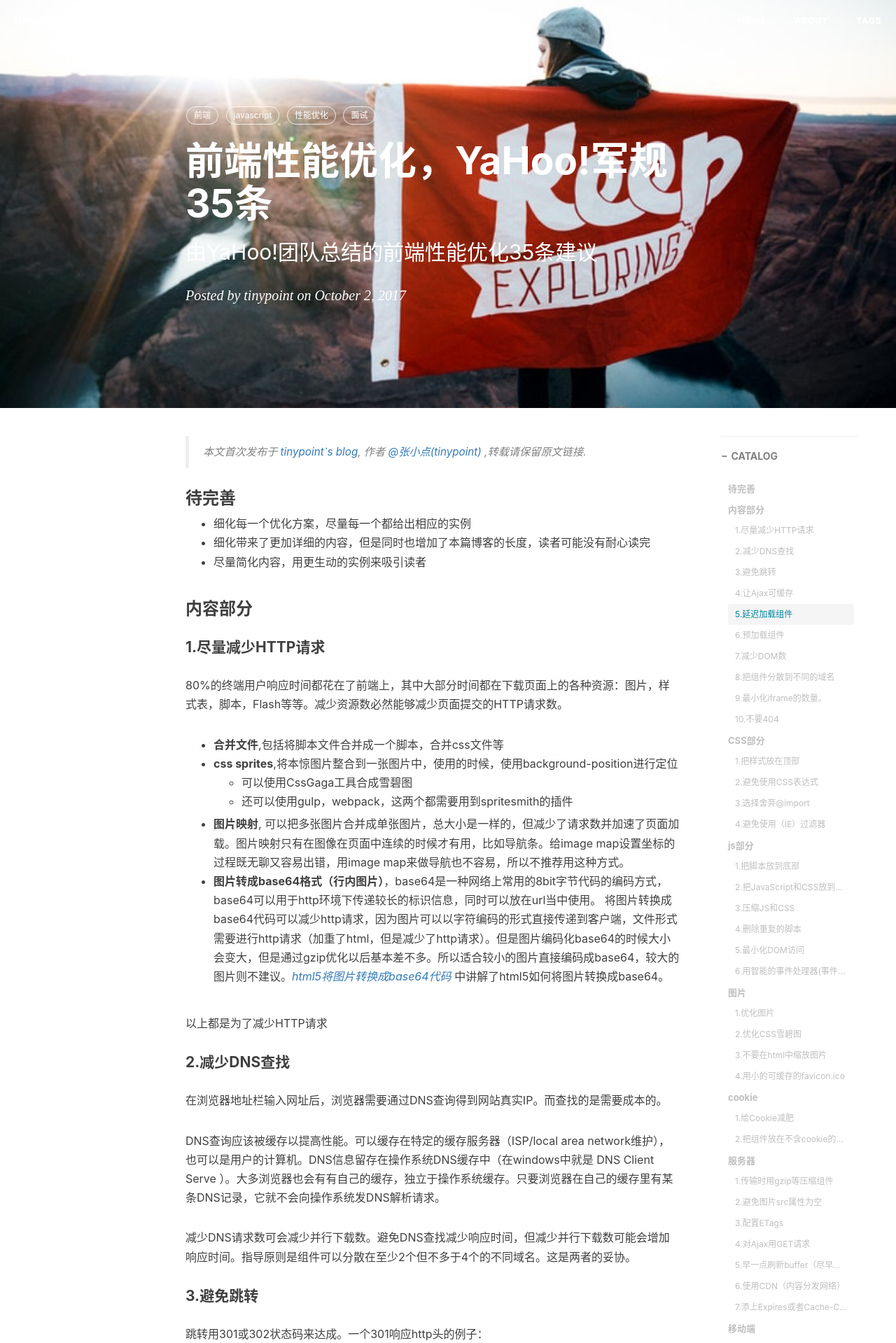
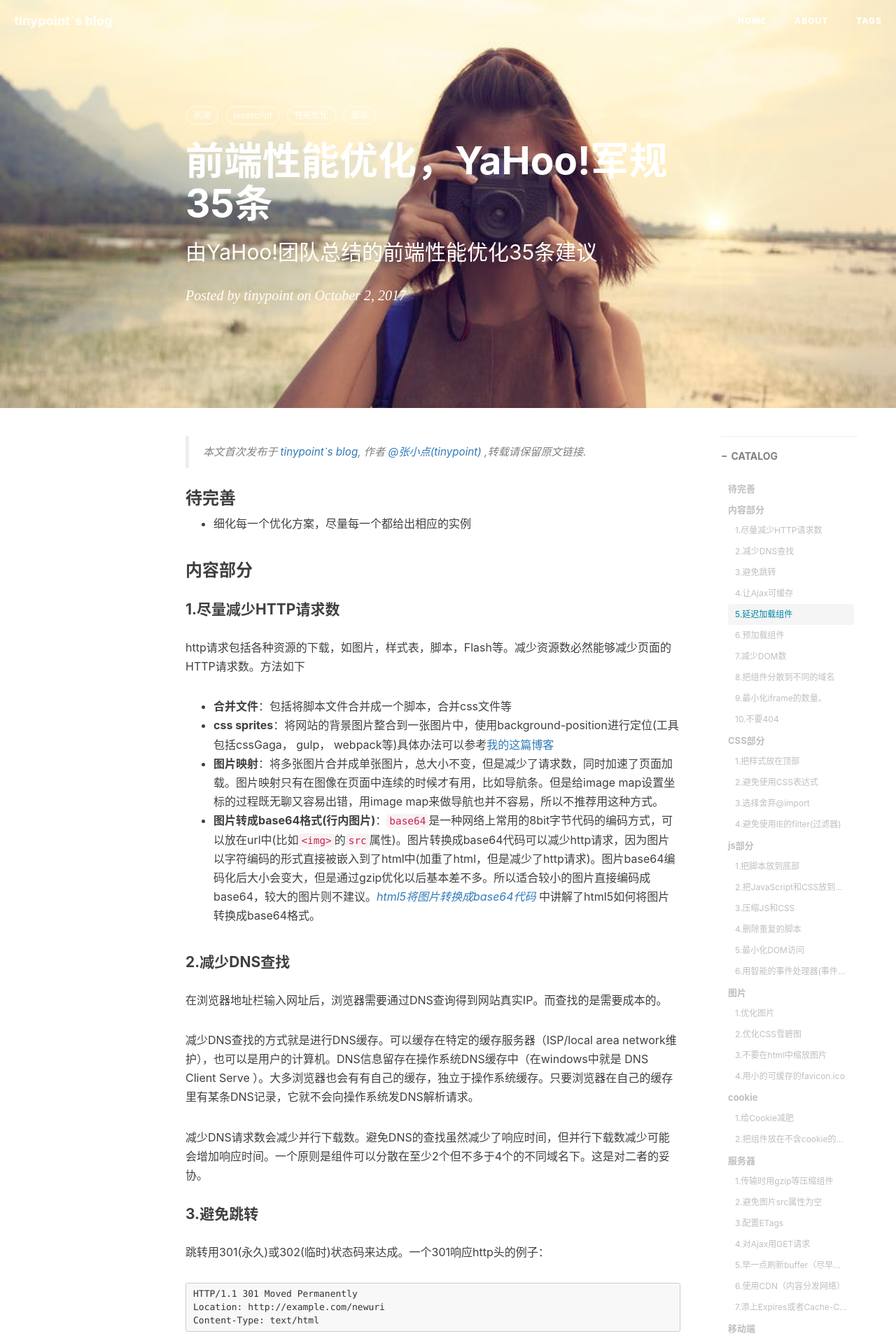
Before and after one commit to tinypoint/tinypoint.github.io, a Jekyll site: the page built from _posts/2017-10-02-YaHoo军规35条.md, in a window 1280 px wide. Shown: the top 1919 px of the page at 70% size. Built offline with Jekyll 4.4.1, drawn with Linux system fonts in a browser that asks for light colours; nearby versions of some CDN libraries; comment, search, counter and statistics services are not loaded; some of the changed text lies outside the part shown.

Commit message:
Update 2017-10-02-YaHoo军规35条.md

````diff
--- a/_posts/2017-10-02-YaHoo军规35条.md
+++ b/_posts/2017-10-02-YaHoo军规35条.md
@@ -4,7 +4,7 @@
 subtitle:   由YaHoo!团队总结的前端性能优化35条建议
 date:       2017-10-02
 author:     tinypoint
-header-img: img/YaHoo.jpg
+header-img: img/blog-bg-02.jpg
 catalog: true
 tags:
     - 前端
@@ -17,38 +17,31 @@
 
 ### 待完善
 - 细化每一个优化方案，尽量每一个都给出相应的实例
-- 细化带来了更加详细的内容，但是同时也增加了本篇博客的长度，读者可能没有耐心读完
-- 尽量简化内容，用更生动的实例来吸引读者
 
 ### 内容部分
 
 
-#### 1.尽量减少HTTP请求
+#### 1.尽量减少HTTP请求数
 
-80%的终端用户响应时间都花在了前端上，其中大部分时间都在下载页面上的各种资源：图片，样式表，脚本，Flash等等。减少资源数必然能够减少页面提交的HTTP请求数。
+http请求包括各种资源的下载，如图片，样式表，脚本，Flash等。减少资源数必然能够减少页面的HTTP请求数。方法如下
 
-- **合并文件**,包括将脚本文件合并成一个脚本，合并css文件等
-- **css sprites**,将本惊图片整合到一张图片中，使用的时候，使用background-position进行定位
-    - 可以使用CssGaga工具合成雪碧图
-    - 还可以使用gulp，webpack，这两个都需要用到spritesmith的插件
-- **图片映射**, 可以把多张图片合并成单张图片，总大小是一样的，但减少了请求数并加速了页面加载。图片映射只有在图像在页面中连续的时候才有用，比如导航条。给image map设置坐标的过程既无聊又容易出错，用image map来做导航也不容易，所以不推荐用这种方式。
-- **图片转成base64格式（行内图片）**，base64是一种网络上常用的8bit字节代码的编码方式，base64可以用于http环境下传递较长的标识信息，同时可以放在url当中使用。
-将图片转换成base64代码可以减少http请求，因为图片可以以字符编码的形式直接传递到客户端，文件形式需要进行http请求（加重了html，但是减少了http请求）。但是图片编码化base64的时候大小会变大，但是通过gzip优化以后基本差不多。所以适合较小的图片直接编码成base64，较大的图片则不建议。[*html5将图片转换成base64代码*
-](http://www.jianshu.com/p/90fc1f9042a8)中讲解了html5如何将图片转换成base64。
-
-以上都是为了减少HTTP请求
+- **合并文件**：包括将脚本文件合并成一个脚本，合并css文件等
+- **css sprites**：将网站的背景图片整合到一张图片中，使用background-position进行定位(工具包括cssGaga， gulp， webpack等)具体办法可以参考[我的这篇博客](https://tinypoint.github.io/2017/10/03/%E6%89%8B%E6%8A%8A%E6%89%8B%E6%95%99%E4%BD%A0%E5%A6%82%E4%BD%95%E4%BD%BF%E7%94%A8webpack-%E7%94%9F%E6%88%90css-sprites/)
+- **图片映射**：将多张图片合并成单张图片，总大小不变，但是减少了请求数，同时加速了页面加载。图片映射只有在图像在页面中连续的时候才有用，比如导航条。但是给image map设置坐标的过程既无聊又容易出错，用image map来做导航也并不容易，所以不推荐用这种方式。
+- **图片转成base64格式(行内图片)**：`base64`是一种网络上常用的8bit字节代码的编码方式，可以放在url中(比如`<img>`的`src`属性)。图片转换成base64代码可以减少http请求，因为图片以字符编码的形式直接被嵌入到了html中(加重了html，但是减少了http请求)。图片base64编码化后大小会变大，但是通过gzip优化以后基本差不多。所以适合较小的图片直接编码成base64，较大的图片则不建议。[*html5将图片转换成base64代码*
+](http://www.jianshu.com/p/90fc1f9042a8)中讲解了html5如何将图片转换成base64格式。
 
 #### 2.减少DNS查找
 
 在浏览器地址栏输入网址后，浏览器需要通过DNS查询得到网站真实IP。而查找的是需要成本的。
 
-DNS查询应该被缓存以提高性能。可以缓存在特定的缓存服务器（ISP/local area network维护），也可以是用户的计算机。DNS信息留存在操作系统DNS缓存中（在windows中就是 DNS Client Serve ）。大多浏览器也会有有自己的缓存，独立于操作系统缓存。只要浏览器在自己的缓存里有某条DNS记录，它就不会向操作系统发DNS解析请求。
+减少DNS查找的方式就是进行DNS缓存。可以缓存在特定的缓存服务器（ISP/local area network维护），也可以是用户的计算机。DNS信息留存在操作系统DNS缓存中（在windows中就是 DNS Client Serve ）。大多浏览器也会有有自己的缓存，独立于操作系统缓存。只要浏览器在自己的缓存里有某条DNS记录，它就不会向操作系统发DNS解析请求。
 
-减少DNS请求数可会减少并行下载数。避免DNS查找减少响应时间，但减少并行下载数可能会增加响应时间。指导原则是组件可以分散在至少2个但不多于4个的不同域名。这是两者的妥协。
+减少DNS请求数会减少并行下载数。避免DNS的查找虽然减少了响应时间，但并行下载数减少可能会增加响应时间。一个原则是组件可以分散在至少2个但不多于4个的不同域名下。这是对二者的妥协。
 
 #### 3.避免跳转
 
-跳转用301或302状态码来达成。一个301响应http头的例子：
+跳转用301(永久)或302(临时)状态码来达成。一个301响应http头的例子：
 
 
 ```
@@ -76,19 +69,17 @@
 
 #### 5.延迟加载组件
 
-看看你的页面然后问问自己，“什么是页面初始化必须的？”。剩下的内容和组件可以延迟。
-
-JavaScript是理想的（延迟）候选者，可以切分到onload事件之前和之后。比如拖放的js库可以延迟，因为拖动必须在页面初始化之后。其它可延迟的包括隐藏的内容，折叠起来的图片等等。
+除了页面初始化必须的内容和组件，剩下的都可以延迟加载。JavaScript是理想的（延迟）候选者，可以分隔到onload事件之前和之后。比如拖放的js库可以延迟，因为拖动必须在页面初始化之后。其它可延迟的包括隐藏的内容，折叠起来的图片等等。
 
 #### 6.预加载组件
 
-预加载看起来与延迟加载相反，但它的确有个不同的目标。通过预加载你可以利用浏览器的空闲时间来请求你将来会用到的组件。这样当用户访问下一个页面时，你会有更多的组件已经在缓存中，这样会极大加快页面加载。
+预加载与延迟加载的目的不同，预加载是为了利用浏览器的空闲时间来请求你将来会用到的组件。这样当用户访问下一个页面时，你会有更多的组件已经在缓存中，这会极大加快页面加载。
 
 有几种预加载类型：
 
-无条件预加载：一旦onload触发，你立即获取另外的组件。比如谷歌会在主页这样加载搜索结果页面用到的雪碧图。
-有条件预加载：基于用户动作，你推测用户下一步会去哪里并加载相应组件。
-预期的预加载：在发布重新设计（的网站）前提前加载。在旧网页预加载新网页的部分组件，那么切换到新网页时就不会是没有任何缓存了。
+- 无条件预加载：一旦onload触发，你立即获取另外的组件。比如谷歌会在主页这样加载搜索结果页面用到的雪碧图。
+- 有条件预加载：基于用户动作，你推测用户下一步会去哪里并加载相应组件。
+- 预期的预加载：在发布重新设计（的网站）前提前加载。在旧网页预加载新网页的部分组件，那么切换到新网页时就不会是没有任何缓存了。
 
 #### 7.减少DOM数
 
@@ -102,7 +93,7 @@
 
 #### 9.最小化iframe的数量。
 
-iframe允许html文档被插入到父文档。
+`iframe`允许`html`文档被插入到父文档。
 
 `<iframe>`优点
 - 帮助解决缓慢的第三方内容的加载，如广告和徽章
@@ -110,9 +101,9 @@
 - 并行下载脚本
 
 `<iframe>`缺点
-- 成本高（资源和时间），即使是一个空的iframe
-- 阻塞了页面的onload（最好是使用js动态添加）
-- 非语义化（不利于SEO）
+- 成本高(资源和时间)，即使是一个空的iframe
+- 阻塞了页面的onload(最好是使用js动态添加)
+- 非语义化(不利于SEO)
 
 #### 10.不要404
 
@@ -125,7 +116,7 @@
 
 #### 1.把样式放在顶部
 
-研究雅虎网页性能时发现把样式表移到`<head>`里会让页面更快。这是因为把样式表移到`<head>`里允许页面逐步渲染。
+样式表放在`<head>`里会让页面更快。这是因为把样式表移到`<head>`里允许页面逐步渲染。
 
 关注性能的前端工程师希望页面被逐步渲染，这时因为，我们希望浏览器尽早渲染获取到的任何内容。这对大页面和网速慢的用户很重要。给用户视觉反馈，比如进度条的重要性已经被大量研究和记录。在我们的情况中，HTML页面就是进度条。当浏览器逐步加载页面头部，导航条，logo等等，这些都是给等待页面的用户的视觉反馈。这优化了整体用户体验。
 
@@ -150,8 +141,7 @@
 
   在IE中用@import与在底部用<link>效果一样，所以最好不要用它。
 
-#### 4.避免使用（IE）过滤器
-
+#### 4.避免使用IE的filter(过滤器)
 IE专有的AlphaImageLoader过滤器用于修复IE7以下版本的半透明真彩色PNG的问题。这个过滤器的问题是它阻止了渲染，并在图片下载时冻结了浏览器。另外它还引起内存消耗，并且它被应用到每个元素而不是每个图片，所以问题（的严重性）翻倍了。
 
 最佳做法是放弃AlphaImageLoader，改用PNG8来优雅降级
@@ -168,9 +158,8 @@
 
 #### 2.把JavaScript和CSS放到外面
 
-　　很多性能原则都是关于如何管理外部组件的，然而，在这些顾虑出现之前你应该问一个更基础的问题：应该把JavaScript和CSS放到外部文件中还是直接写在页面里？
 
-实际上，用外部文件可以让页面更快，因为JavaScript和CSS文件会被缓存在浏览器。HTML文档中的行内JavaScript和CSS在每次请求该HTML文档的时候都会重新下载。这样做减少了所需的HTTP请求数，但增加了HTML文档的大小。另一方面，如果JavaScript和CSS在外部文件中，并且已经被浏览器缓存起来了，那么我们就成功地把HTML文档变小了，而且还没有增加HTTP请求数。
+相比将JavaScript和CSS放到页面内，放在外部文件中可以让页面更快，因为JavaScript和CSS文件会被缓存在浏览器。HTML文档中的行内JavaScript和CSS在每次请求该HTML文档的时候都会重新下载。这样做减少了所需的HTTP请求数，但增加了HTML文档的大小。另一方面，如果JavaScript和CSS在外部文件中，并且已经被浏览器缓存起来了，那么我们就成功地把HTML文档变小了，而且还没有增加HTTP请求数。
 
 #### 3.压缩JS和CSS
 
````
Also changed, not shown: other parts of _posts/2017-10-02-YaHoo军规35条.md (+3 -3 lines).
